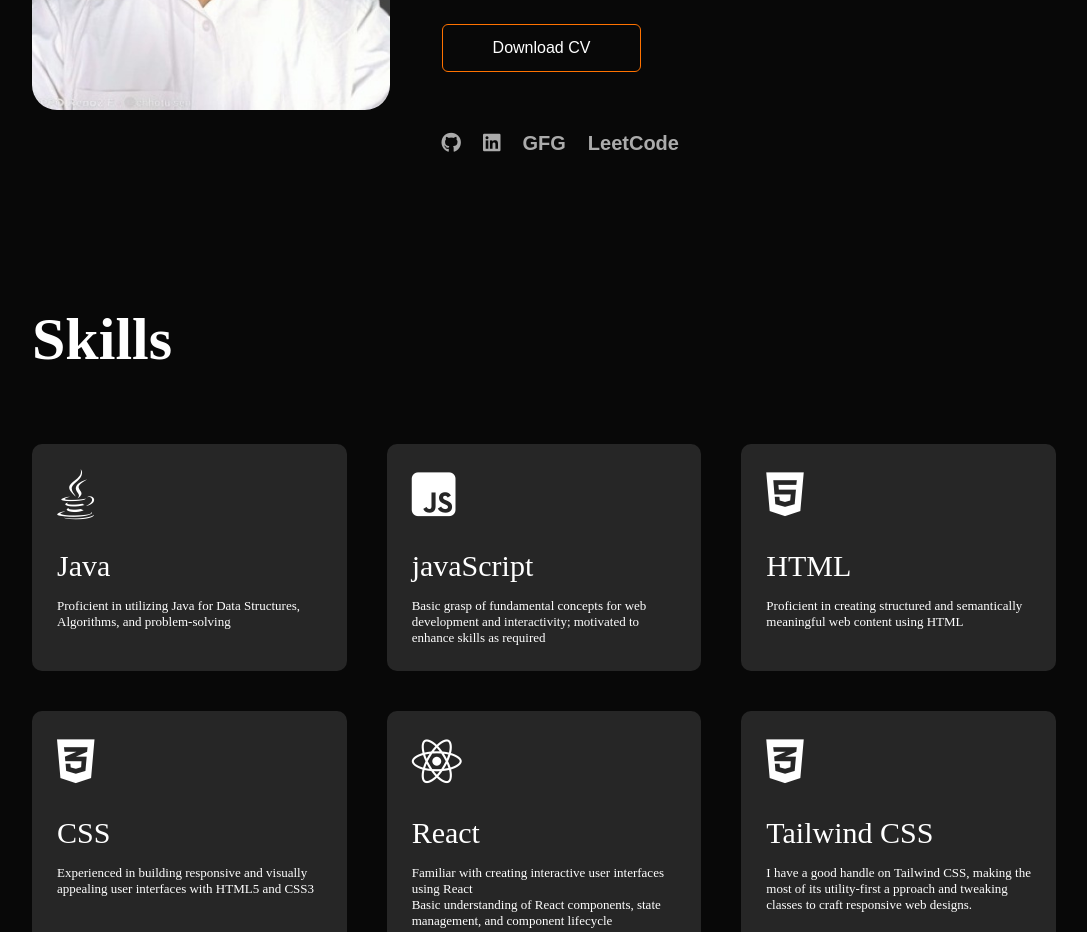
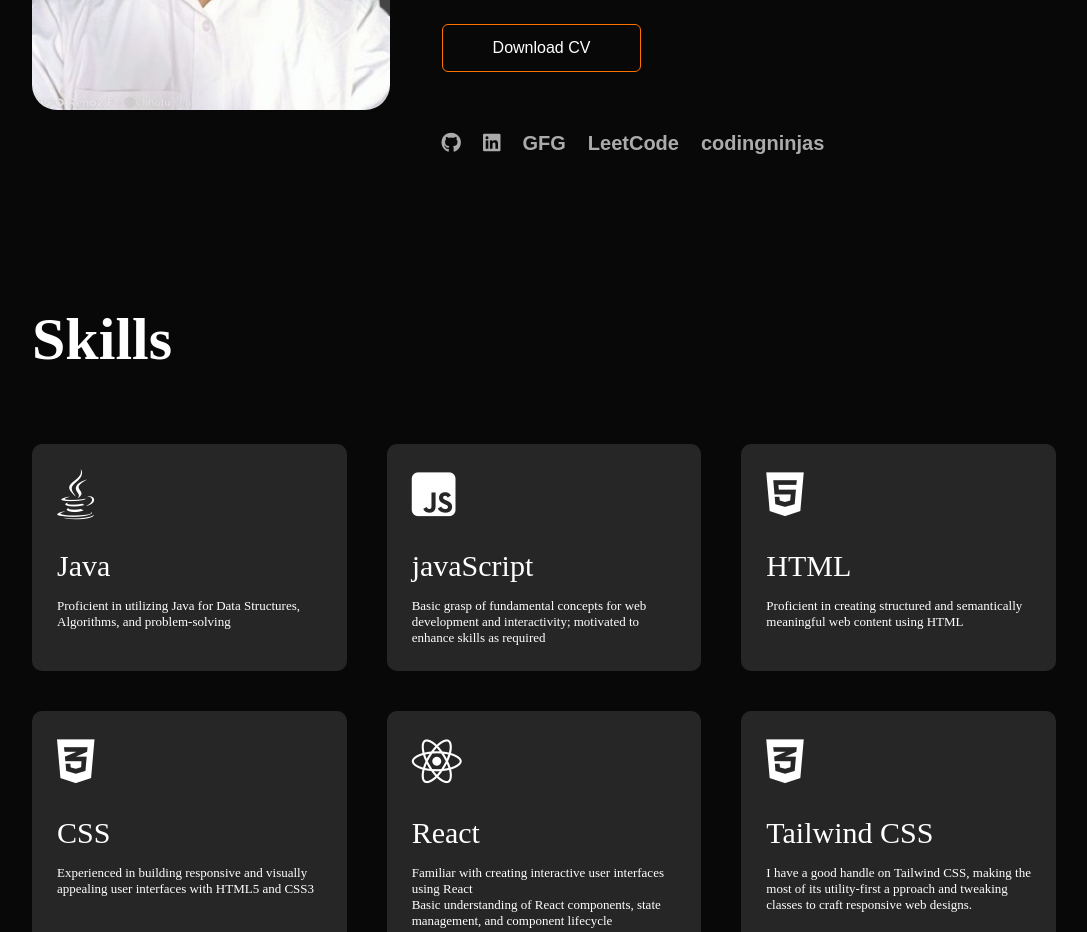
Before and after one commit to OmPrakashMallik2/OPM-PORTFOLIO, a plain HTML site: page index.html in a window 1280 px wide. Shown: the part 1340-2272 px from the top of the page, without its empty margins (96-1183 px from the left). Drawn offline with nearby package versions, Linux system fonts and the light colour scheme.

Commit message:
added coding ninja profile

```diff
--- a/index.html
+++ b/index.html
@@ -115,6 +115,7 @@
             <a href="https://www.linkedin.com/" target="_blank"><i class="fab fa-linkedin"></i></a>
             <a href="https://auth.geeksforgeeks.org/user/omprakashmallik91/practice" target="_blank">GFG</a>
             <a href="https://leetcode.com/OmPrakashMallik/" target="_blank">LeetCode</a>
+            <a href="https://www.codingninjas.com/studio/profile/OmPrakashMallik" target="_blank">codingninjas</a>
           </div>
         </div>
       </div>
```
